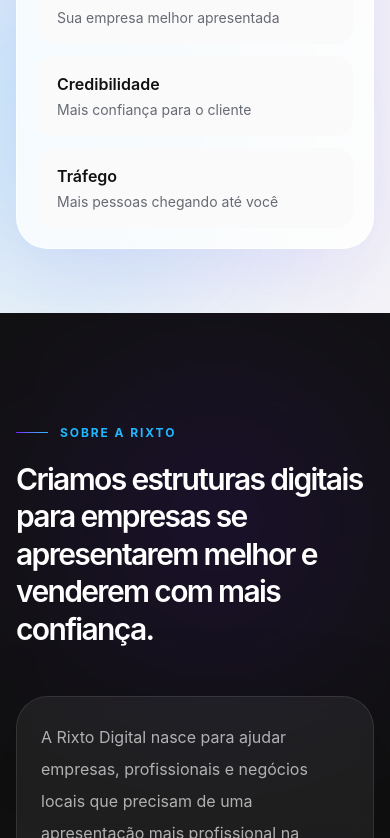
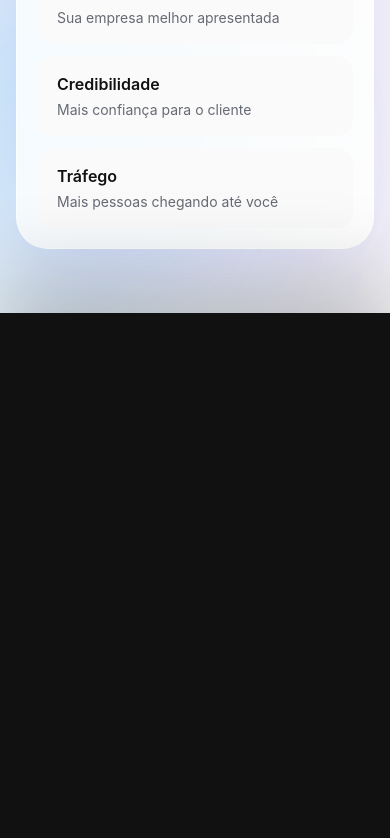
Before and after one commit to RafaSilva07/site_institucional_rixtodg, a React (Vite) app: page / in a window 390 px wide. Shown: the part 1162-2000 px from the top of the page. Built offline with nearby package versions, Linux system fonts and the light colour scheme; the HTML template or start-up script is replaced by a standard one.

Commit message:
Adiciondo efeito de transiçao tambem no mobile

```diff
--- a/src/index.css
+++ b/src/index.css
@@ -63,20 +63,20 @@
   background-color: #111111;
 }
 
-@media (min-width: 768px) and (prefers-reduced-motion: no-preference) {
+@media (prefers-reduced-motion: no-preference) {
   .dark-section-stack__base {
     position: sticky;
     top: 0;
   }
 
   .dark-section-stack__overlay {
-    min-height: min(100svh, 820px);
+    min-height: 100svh;
     overflow: clip;
     box-shadow: 0 -34px 80px rgba(0, 0, 0, 0.22);
   }
 
   .dark-section-stack__overlay > .reveal-scope > section {
-    min-height: min(100svh, 820px);
+    min-height: 100svh;
   }
 }
 
```
